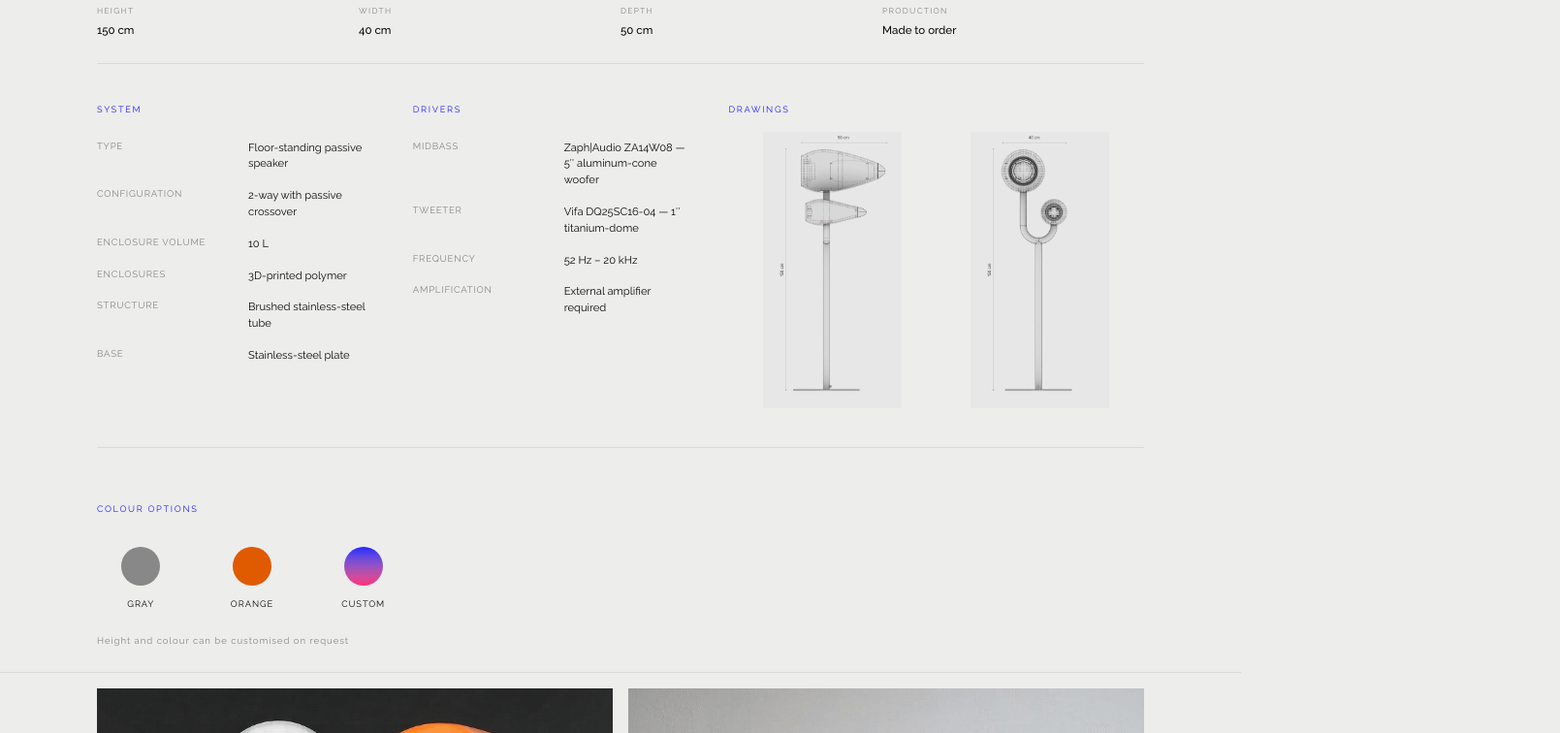
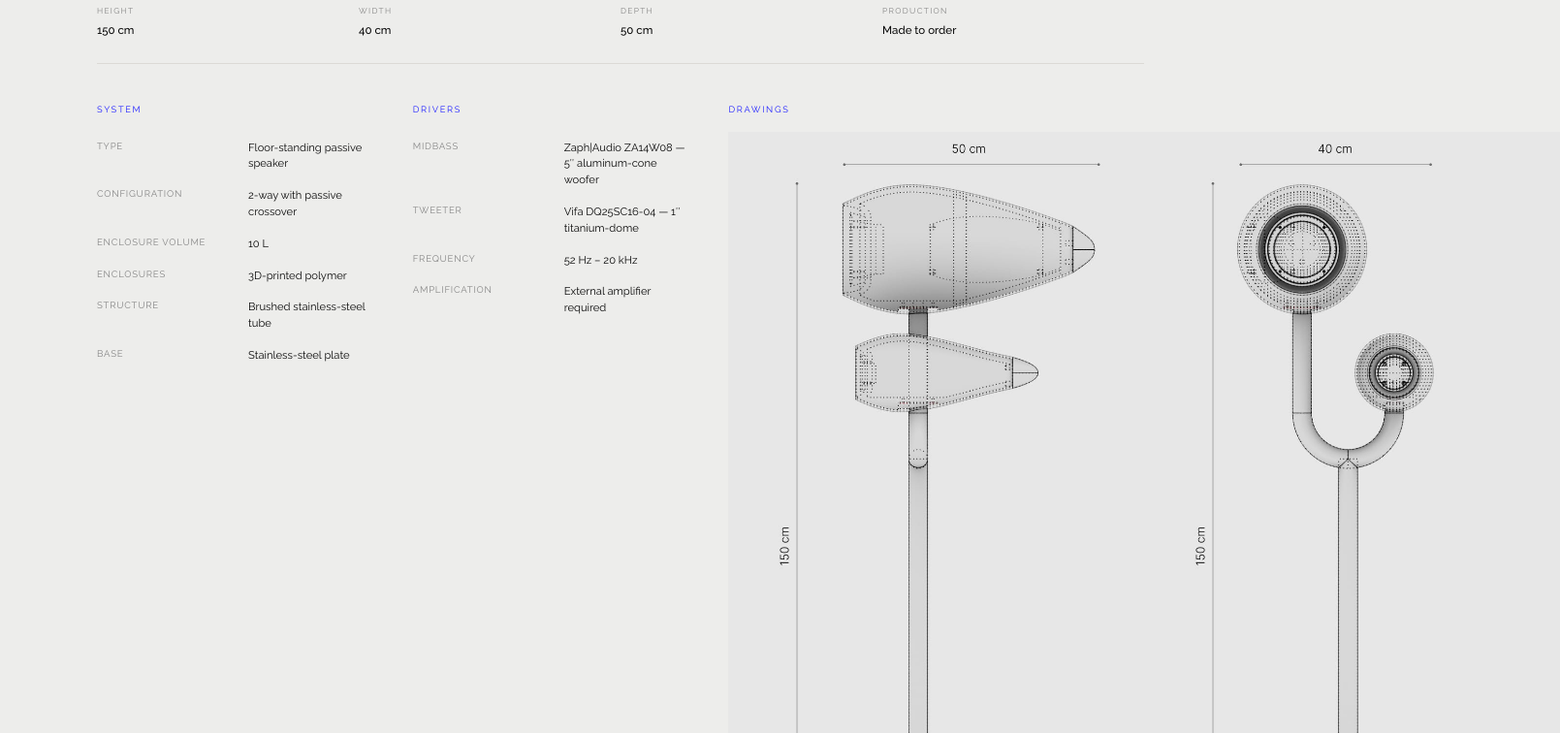
Before and after one commit to yetarch-cyber/yet-fab-web, a Next.js app: page /shop/turbine in a window 1280 px wide. Shown: the part 820-1576 px from the top of the page at 97% size, 1609 px wide, since content can reach past the window. Built offline with nearby package versions, Linux system fonts and the light colour scheme.

Commit message:
TURBINE diagrams: natural size, no gap

```diff
--- a/app/shop/turbine/page.tsx
+++ b/app/shop/turbine/page.tsx
@@ -144,25 +144,19 @@ export default function TurbinePage() {
         </div>
         <div className="flex flex-col gap-2">
           <p className="text-[0.58rem] tracking-[0.18em] text-[#2222FF] uppercase mb-2">Drawings</p>
-          <div className="grid grid-cols-2 gap-0">
-            <div className="relative w-full" style={{ aspectRatio: "3/4" }}>
+          <div className="flex gap-0">
             <Img
               src="/images/shop/ramkol-1/Frame 494.jpg"
               alt="TURBINE speaker — front elevation technical drawing"
-                fill
-                className="object-contain"
-                sizes="(max-width: 768px) 50vw, 15vw"
+              className="w-1/2"
+              sizes="15vw"
             />
-            </div>
-            <div className="relative w-full" style={{ aspectRatio: "3/4" }}>
             <Img
               src="/images/shop/ramkol-1/Frame 496.jpg"
               alt="TURBINE speaker — side elevation technical drawing"
-                fill
-                className="object-contain"
-                sizes="(max-width: 768px) 50vw, 15vw"
+              className="w-1/2"
+              sizes="15vw"
             />
-            </div>
           </div>
         </div>
       </div>
```
Lines whose indentation alone changed are shown as unchanged.
